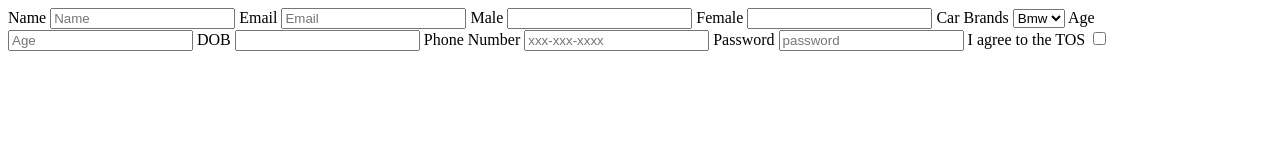
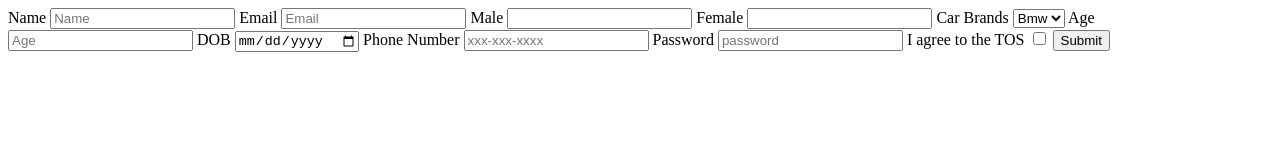
Before and after one commit to acciojob/signup-form-car-Abhi70815, a website: page main.html in a window 1280 px wide. Drawn offline with Linux system fonts and the light colour scheme.

Commit message:
created a submission

```diff
--- a/main.html
+++ b/main.html
@@ -33,17 +33,17 @@
 	<input type="text" id="age" placeholder="Age" required>
 
 	<label for="dob">DOB</label>
-	<input type="text" id="dob" >
+	<input type="date" id="dob" >
 
 	<label for="tel">Phone Number</label>
 	<input type="text" id="tel" placeholder="xxx-xxx-xxxx">
 
 	<label for="password">Password</label>
-	<input type="text" id="password" placeholder="password">
+	<input type="password" id="password" placeholder="password">
 
 	<label for="tos">I agree to the TOS</label>
 	<input type="checkbox" id="tos" required>
-
+<button type="submit">Submit</button>
 	</form>
 
     <script type="text/javascript" src="./script.js">
```
